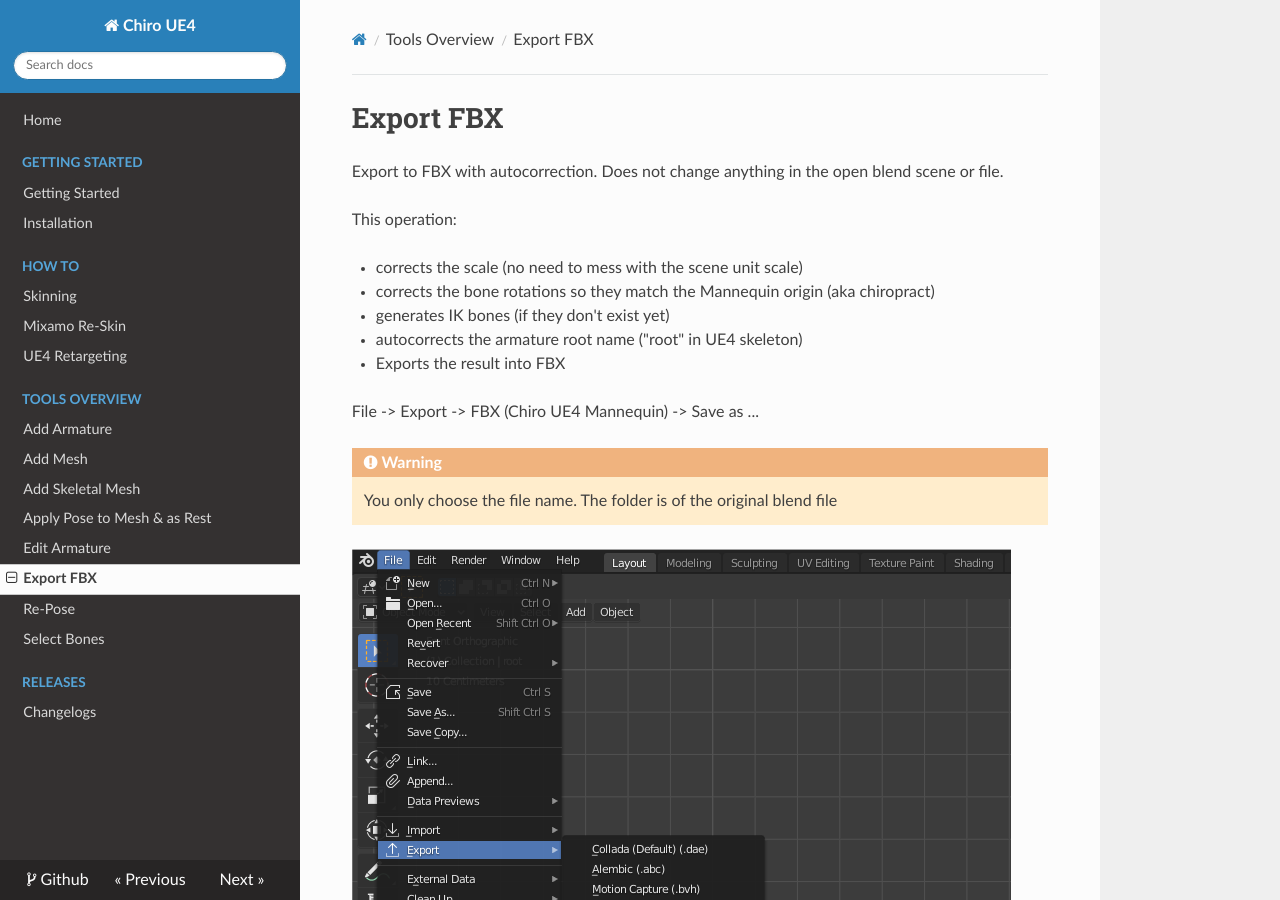
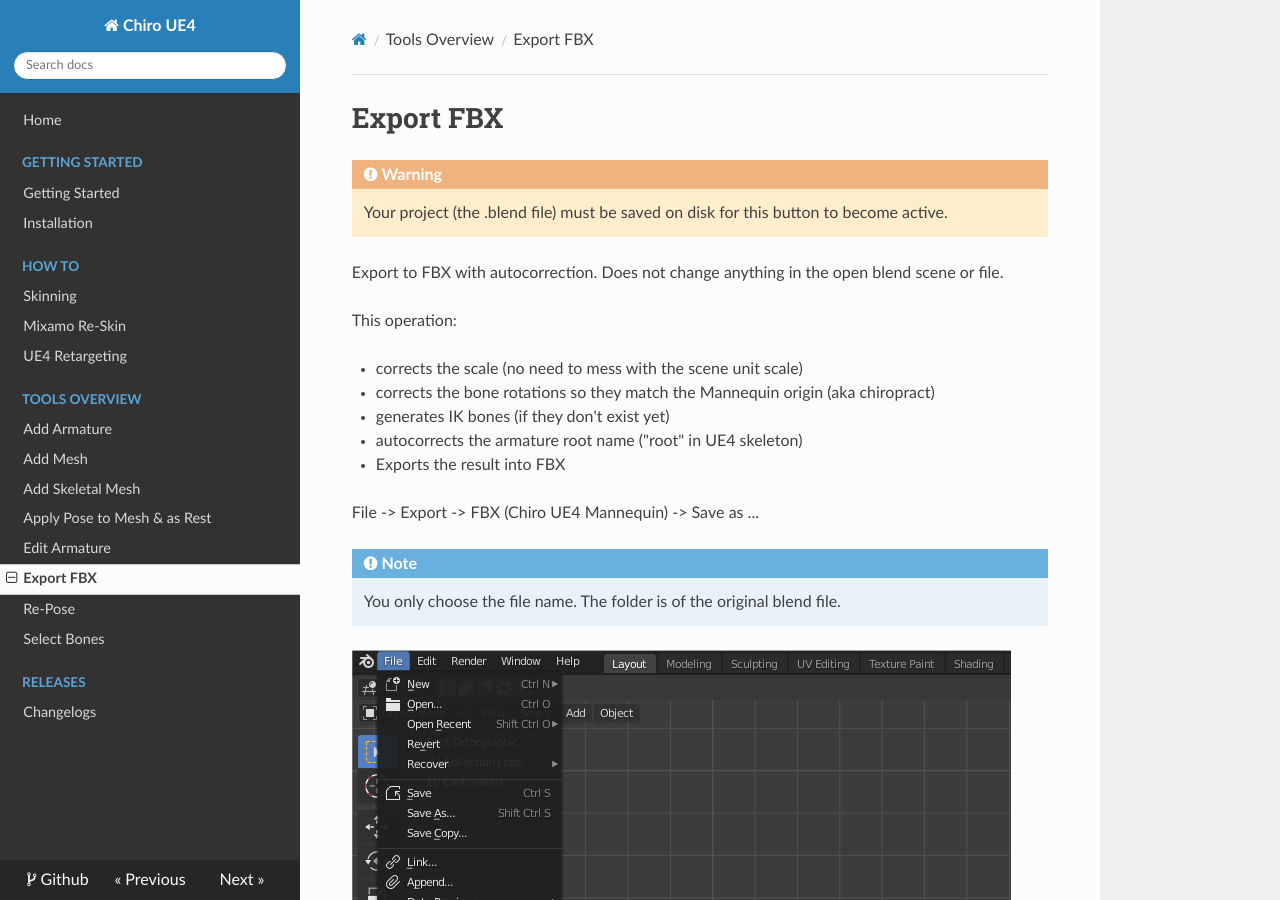
Before and after one commit to vespero-group/chiro-ue4-documentation, an MkDocs documentation site: the page built from documentation/docs/export-fbx.md, in a window 1280 px wide and 900 px high. Built offline with MkDocs 1.6.1, drawn with Linux system fonts in a browser that asks for light colours; nearby versions of some CDN libraries.

Commit message:
Fixes #1

```diff
--- a/documentation/docs/export-fbx.md
+++ b/documentation/docs/export-fbx.md
@@ -1,4 +1,7 @@
 # Export FBX
+
+!!! Warning
+    Your project (the .blend file) must be saved on disk for this button to become active.
 
 Export to FBX with autocorrection.
 Does not change anything in the open blend scene or file.
@@ -13,8 +16,8 @@ This operation:
 
 File -> Export -> FBX (Chiro UE4 Mannequin) -> Save as ...
 
-!!! WARNING
-    You only choose the file name. The folder is of the original blend file
+!!! Note
+    You only choose the file name. The folder is of the original blend file.
 
 [![Export FBX Menu](img/feature/export-fbx/export-fbx-menu.png)](img/feature/export-fbx/export-fbx-menu.png)
 
```
Also changed, not shown: documentation/docs/how-to/leah.md (+2 -1 lines).
